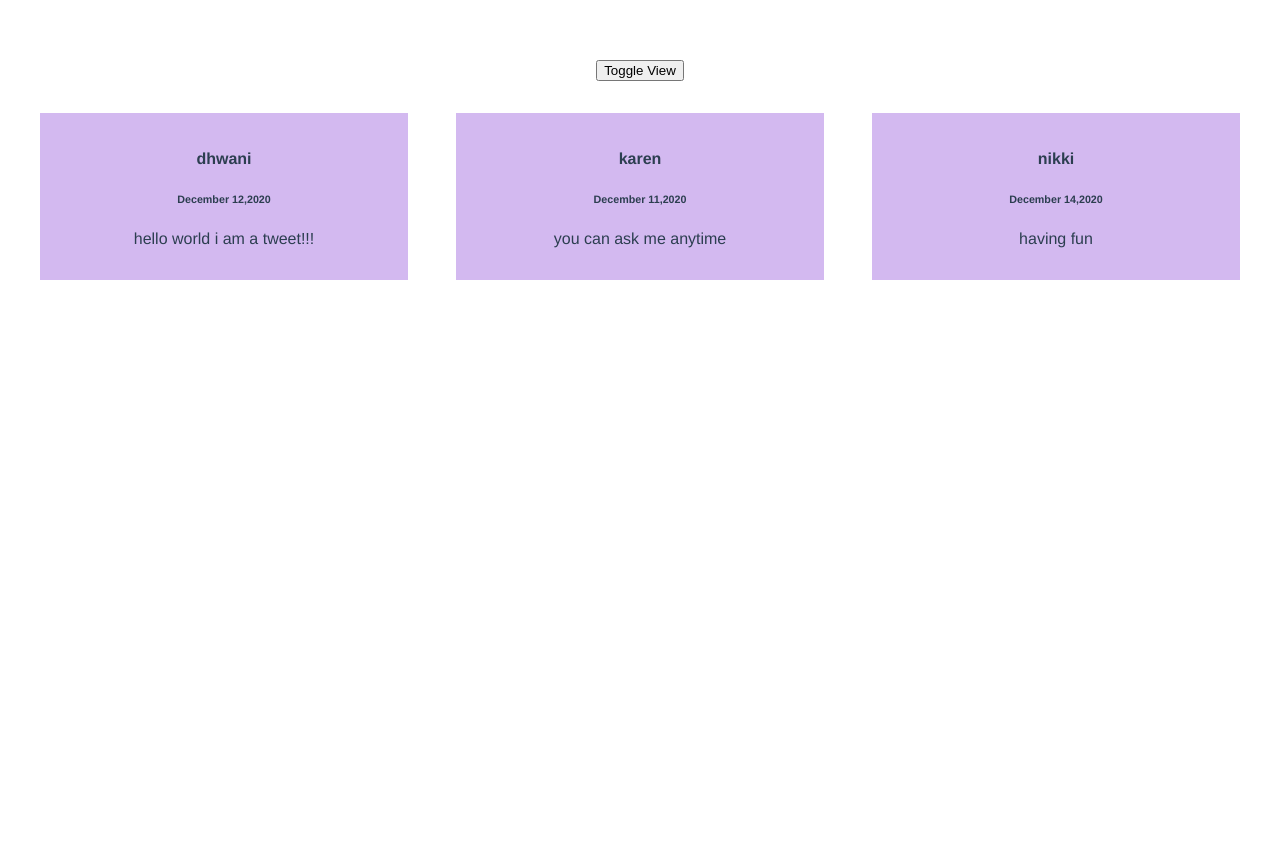
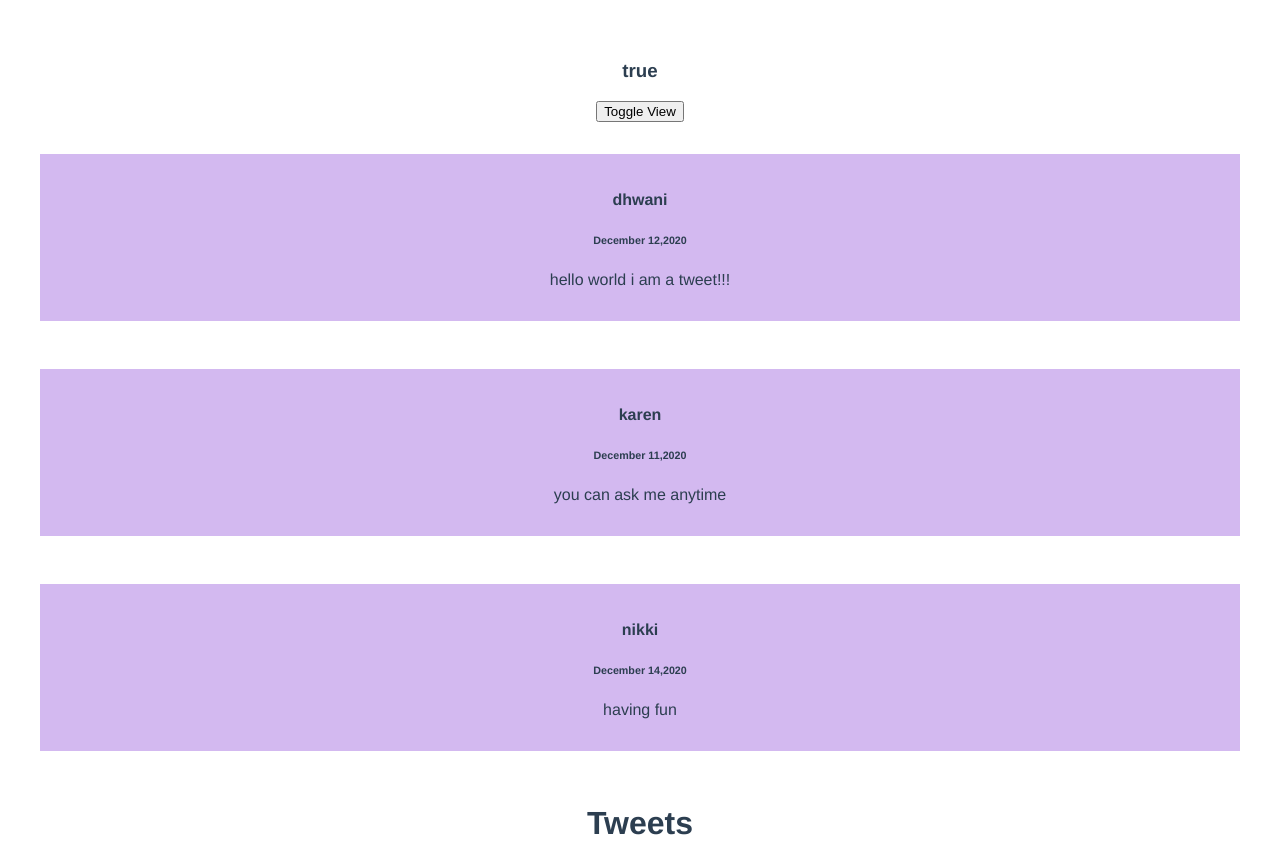
Before and after one commit to dhwani910/w13b-vueGrid, a Vue app: page / in a window 1280 px wide. Before the commit the page ends 800 px from the top, so only its background shows below. Built offline with nearby package versions, Linux system fonts and the light colour scheme.

Commit message:
modify toggle button

```diff
--- a/src/App.vue
+++ b/src/App.vue
@@ -1,7 +1,9 @@
 <template>
   <div id="app">
+    <h3>{{ switchState }}</h3>
+    <vue-tweets @click="callback"></vue-tweets>
 
-    <vue-tweets></vue-tweets>
+    <vue-container></vue-container>
 
   </div>
 </template>
@@ -9,10 +11,23 @@
 <script>
 
 import VueTweets from './components/Tweets.vue'
+import VueContainer from './components/TweetContainer'
 export default {
   name: 'App',
   components: {
-    VueTweets
+    VueTweets,
+    VueContainer,
+
+  },
+  data(){
+    return{
+      switchState: true
+    }
+  },
+  methods: {
+    callback(value){
+      this.switchState = value
+    }
 
   }
 }
--- /dev/null
+++ b/src/components/TweetContainer.vue
@@ -0,0 +1,28 @@
+<template>
+<div>
+    <h1> Tweets</h1>
+
+
+</div>
+
+
+</template>
+
+
+
+
+<script>
+export default {
+    name: 'vue-container',
+    data(){
+        return{
+
+        }
+    }
+
+}
+</script>
+
+<style scoped>
+
+</style>
--- a/src/components/Tweets.vue
+++ b/src/components/Tweets.vue
@@ -14,6 +14,7 @@
 
 
     </div>
+
 </div>
 
 </template>
@@ -27,7 +28,7 @@ export default {
     name: 'vue-tweets',
     data(){
         return{
-            listView: false,
+            listView: true,
             tweets: [
                 {
                     author: 'dhwani',
@@ -45,17 +46,19 @@ export default {
                     text: 'having fun'
                 },
             ]
+
         }
     },
 
     methods: {
         toggleview(){
             this.listView = !this.listView;
-
+            this.$emit('click', this.listView)
         }
     }
 
 }
+
 </script>
 
 
```
